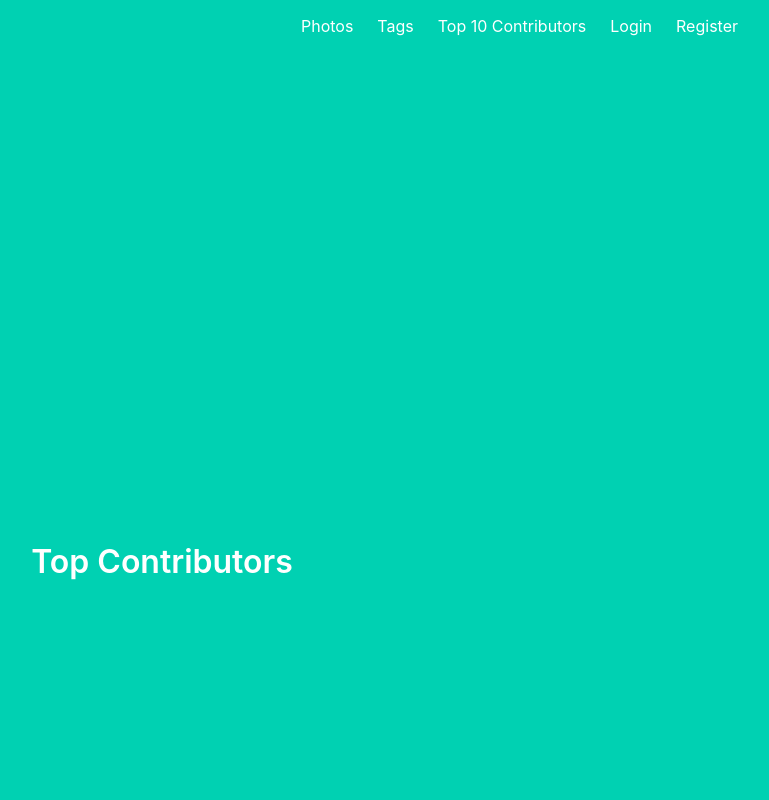
After one commit to leregdos/flickr-postgres, a Flask app: page /contributors/ in a window 1280 px wide. The commit adds this page. Shown: the whole page, without its empty margins (478-1247 px from the left). Run offline with Flask 3, Linux system fonts and the light colour scheme; data that the repository does not hold is empty; some libraries are stand-ins or nearby versions.

Commit message:
Add new tab for top 10 contributors

```diff
--- a/app.py
+++ b/app.py
@@ -6,6 +6,7 @@ from tags import tags
 from comments import comments
 from friends import friends
 from recommendations import recommendations
+from contributors import contributors
 from flask_session import Session
 import psycopg2
 
@@ -30,6 +31,8 @@ app.register_blueprint(tags.tags_blueprint, url_prefix='/tags')
 app.register_blueprint(comments.comments_blueprint, url_prefix='/comments')
 app.register_blueprint(friends.friends_blueprint, url_prefix='/friends')
 app.register_blueprint(recommendations.recommendations_blueprint, url_prefix='/recommendations')
+app.register_blueprint(contributors.contributors_blueprint, url_prefix='/contributors')
+
 
 if __name__ == '__main__':
     app.run(debug=True, use_reloader=True, port=8000)
--- /dev/null
+++ b/contributors/contributors.py
@@ -0,0 +1,44 @@
+from flask import Blueprint, flash, request, render_template, redirect, session, url_for
+from utils import functions
+# Create a Blueprint for the contributor-related operations
+contributors_blueprint = Blueprint('contributors', __name__)
+
+@contributors_blueprint.route('/')
+def contributors_home():
+
+    from app import conn
+    cur = conn.cursor()
+    sql = """
+        WITH PhotoCnt AS (
+            SELECT A.owner, COUNT(*)
+            FROM Albums A JOIN Photos P ON A.album_id = P.album_id
+            GROUP BY A.owner
+        ),
+        CommentCnt AS (
+            SELECT C.owner, COUNT(*)
+            FROM Comments C
+            WHERE C.owner IS NOT NULL
+            GROUP BY C.owner
+        )
+        SELECT U.first_name, U.last_name, U.email
+        FROM Users U
+        ORDER BY (
+            SELECT PC.count + CC.count
+            FROM PhotoCnt PC, CommentCnt CC
+            WHERE PC.owner = U.user_id AND CC.owner = U.user_id
+        ) DESC
+        LIMIT 10;
+        """
+
+    cur.execute(sql)
+    top_users = []
+    rank = 1
+    for user in cur.fetchall():
+        (first_name, last_name, email) = user
+        user_dict = {}
+        user_dict['name'] = f"{first_name} {last_name} ({email})"
+        user_dict['rank'] = rank
+        rank += 1
+        top_users.append(user_dict)
+
+    return render_template('top_contributors.html', top_users = top_users)
--- a/templates/base.html
+++ b/templates/base.html
@@ -100,6 +100,12 @@
                   Friends
                 </a>
                 <a
+                  href="{{ url_for('contributors.contributors_home') }}"
+                  class="navbar-item"
+                >
+                  Top 10 Contributors
+                </a>
+                <a
                   href="{{ url_for('recommendations.recommendations_home') }}"
                   class="navbar-item"
                 >
@@ -121,6 +127,12 @@
                 </a>
                 <a href="{{ url_for('tags.tags_home') }}" class="navbar-item">
                   Tags
+                </a>
+                <a
+                  href="{{ url_for('contributors.contributors_home') }}"
+                  class="navbar-item"
+                >
+                  Top 10 Contributors
                 </a>
                 <a href="{{ url_for('user.login') }}" class="navbar-item">
                   Login
--- /dev/null
+++ b/templates/top_contributors.html
@@ -0,0 +1,13 @@
+{% extends "base.html" %} {% block content %}
+<div class="content">
+  <h1 class="title">Top Contributors</h1>
+  <table>
+    {% for user in top_users%}
+    <tr>
+      <td>{{user.rank}}</td>
+      <td>{{user.name}}</td>
+    </tr>
+    {% endfor %}
+  </table>
+</div>
+{% endblock %}
```
Also changed, not shown: friends/friends.py (+1 -37 lines), templates/friends.html (+0 -13 lines).
